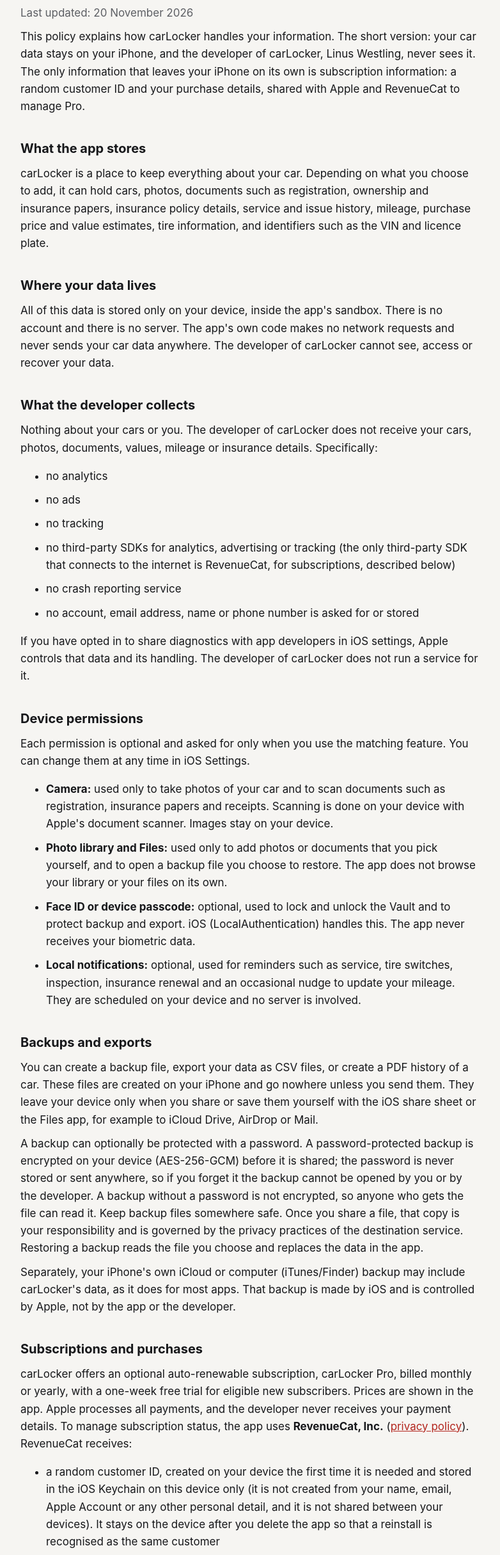
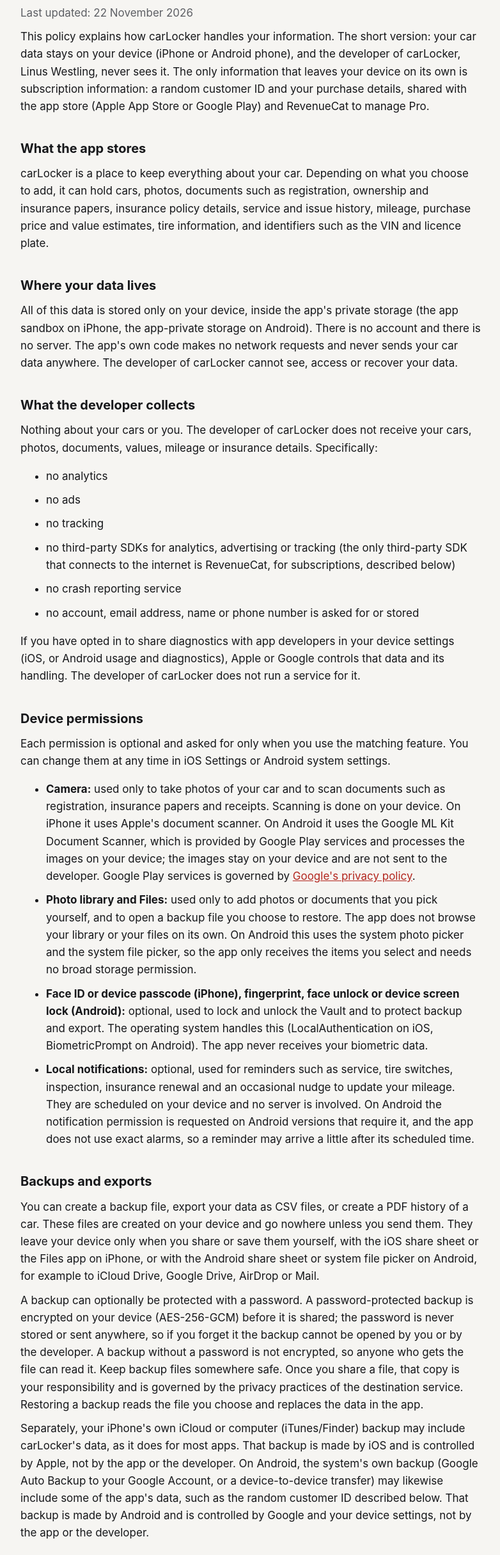
Before and after one commit to LinusWestling/carLockerPolicy, a plain HTML site: page privacy/index.html in a window 1280 px wide. Shown: the part 129-2559 px from the top of the page at 64% size, without its empty margins (248-1030 px from the left). Drawn offline with Linux system fonts and the light colour scheme.

Commit message:
Cover the Android app: Google Play, BiometricPrompt, ML Kit scanner, Android backup

```diff
--- a/privacy/index.html
+++ b/privacy/index.html
@@ -4,12 +4,12 @@
 <body><main>
 <a class="back" href="../">&larr; Back to carLocker</a>
 <h1>Privacy Policy</h1>
-<p class="meta">Last updated: 20 November 2026</p>
-<p>This policy explains how carLocker handles your information. The short version: your car data stays on your iPhone, and the developer of carLocker, Linus Westling, never sees it. The only information that leaves your iPhone on its own is subscription information: a random customer ID and your purchase details, shared with Apple and RevenueCat to manage Pro.</p>
+<p class="meta">Last updated: 22 November 2026</p>
+<p>This policy explains how carLocker handles your information. The short version: your car data stays on your device (iPhone or Android phone), and the developer of carLocker, Linus Westling, never sees it. The only information that leaves your device on its own is subscription information: a random customer ID and your purchase details, shared with the app store (Apple App Store or Google Play) and RevenueCat to manage Pro.</p>
 <h2>What the app stores</h2>
 <p>carLocker is a place to keep everything about your car. Depending on what you choose to add, it can hold cars, photos, documents such as registration, ownership and insurance papers, insurance policy details, service and issue history, mileage, purchase price and value estimates, tire information, and identifiers such as the VIN and licence plate.</p>
 <h2>Where your data lives</h2>
-<p>All of this data is stored only on your device, inside the app's sandbox. There is no account and there is no server. The app's own code makes no network requests and never sends your car data anywhere. The developer of carLocker cannot see, access or recover your data.</p>
+<p>All of this data is stored only on your device, inside the app's private storage (the app sandbox on iPhone, the app-private storage on Android). There is no account and there is no server. The app's own code makes no network requests and never sends your car data anywhere. The developer of carLocker cannot see, access or recover your data.</p>
 <h2>What the developer collects</h2>
 <p>Nothing about your cars or you. The developer of carLocker does not receive your cars, photos, documents, values, mileage or insurance details. Specifically:</p>
 <ul>
@@ -20,31 +20,31 @@
 <li>no crash reporting service</li>
 <li>no account, email address, name or phone number is asked for or stored</li>
 </ul>
-<p>If you have opted in to share diagnostics with app developers in iOS settings, Apple controls that data and its handling. The developer of carLocker does not run a service for it.</p>
+<p>If you have opted in to share diagnostics with app developers in your device settings (iOS, or Android usage and diagnostics), Apple or Google controls that data and its handling. The developer of carLocker does not run a service for it.</p>
 <h2>Device permissions</h2>
-<p>Each permission is optional and asked for only when you use the matching feature. You can change them at any time in iOS Settings.</p>
+<p>Each permission is optional and asked for only when you use the matching feature. You can change them at any time in iOS Settings or Android system settings.</p>
 <ul>
-<li><strong>Camera:</strong> used only to take photos of your car and to scan documents such as registration, insurance papers and receipts. Scanning is done on your device with Apple's document scanner. Images stay on your device.</li>
-<li><strong>Photo library and Files:</strong> used only to add photos or documents that you pick yourself, and to open a backup file you choose to restore. The app does not browse your library or your files on its own.</li>
-<li><strong>Face ID or device passcode:</strong> optional, used to lock and unlock the Vault and to protect backup and export. iOS (LocalAuthentication) handles this. The app never receives your biometric data.</li>
-<li><strong>Local notifications:</strong> optional, used for reminders such as service, tire switches, inspection, insurance renewal and an occasional nudge to update your mileage. They are scheduled on your device and no server is involved.</li>
+<li><strong>Camera:</strong> used only to take photos of your car and to scan documents such as registration, insurance papers and receipts. Scanning is done on your device. On iPhone it uses Apple's document scanner. On Android it uses the Google ML Kit Document Scanner, which is provided by Google Play services and processes the images on your device; the images stay on your device and are not sent to the developer. Google Play services is governed by <a href="https://policies.google.com/privacy">Google's privacy policy</a>.</li>
+<li><strong>Photo library and Files:</strong> used only to add photos or documents that you pick yourself, and to open a backup file you choose to restore. The app does not browse your library or your files on its own. On Android this uses the system photo picker and the system file picker, so the app only receives the items you select and needs no broad storage permission.</li>
+<li><strong>Face ID or device passcode (iPhone), fingerprint, face unlock or device screen lock (Android):</strong> optional, used to lock and unlock the Vault and to protect backup and export. The operating system handles this (LocalAuthentication on iOS, BiometricPrompt on Android). The app never receives your biometric data.</li>
+<li><strong>Local notifications:</strong> optional, used for reminders such as service, tire switches, inspection, insurance renewal and an occasional nudge to update your mileage. They are scheduled on your device and no server is involved. On Android the notification permission is requested on Android versions that require it, and the app does not use exact alarms, so a reminder may arrive a little after its scheduled time.</li>
 </ul>
 <h2>Backups and exports</h2>
-<p>You can create a backup file, export your data as CSV files, or create a PDF history of a car. These files are created on your iPhone and go nowhere unless you send them. They leave your device only when you share or save them yourself with the iOS share sheet or the Files app, for example to iCloud Drive, AirDrop or Mail.</p>
+<p>You can create a backup file, export your data as CSV files, or create a PDF history of a car. These files are created on your device and go nowhere unless you send them. They leave your device only when you share or save them yourself, with the iOS share sheet or the Files app on iPhone, or with the Android share sheet or system file picker on Android, for example to iCloud Drive, Google Drive, AirDrop or Mail.</p>
 <p>A backup can optionally be protected with a password. A password-protected backup is encrypted on your device (AES-256-GCM) before it is shared; the password is never stored or sent anywhere, so if you forget it the backup cannot be opened by you or by the developer. A backup without a password is not encrypted, so anyone who gets the file can read it. Keep backup files somewhere safe. Once you share a file, that copy is your responsibility and is governed by the privacy practices of the destination service. Restoring a backup reads the file you choose and replaces the data in the app.</p>
-<p>Separately, your iPhone's own iCloud or computer (iTunes/Finder) backup may include carLocker's data, as it does for most apps. That backup is made by iOS and is controlled by Apple, not by the app or the developer.</p>
+<p>Separately, your iPhone's own iCloud or computer (iTunes/Finder) backup may include carLocker's data, as it does for most apps. That backup is made by iOS and is controlled by Apple, not by the app or the developer. On Android, the system's own backup (Google Auto Backup to your Google Account, or a device-to-device transfer) may likewise include some of the app's data, such as the random customer ID described below. That backup is made by Android and is controlled by Google and your device settings, not by the app or the developer.</p>
 <h2>Subscriptions and purchases</h2>
-<p>carLocker offers an optional auto-renewable subscription, carLocker Pro, billed monthly or yearly, with a one-week free trial for eligible new subscribers. Prices are shown in the app. Apple processes all payments, and the developer never receives your payment details. To manage subscription status, the app uses <strong>RevenueCat, Inc.</strong> (<a href="https://www.revenuecat.com/privacy">privacy policy</a>). RevenueCat receives:</p>
+<p>carLocker offers an optional auto-renewable subscription, carLocker Pro, billed monthly or yearly, with a one-week free trial for eligible new subscribers. Prices are shown in the app. Apple (App Store) or Google (Google Play) processes all payments, depending on where you installed the app, and the developer never receives your payment details. To manage subscription status, the app uses <strong>RevenueCat, Inc.</strong> (<a href="https://www.revenuecat.com/privacy">privacy policy</a>). RevenueCat receives:</p>
 <ul>
-<li>a random customer ID, created on your device the first time it is needed and stored in the iOS Keychain on this device only (it is not created from your name, email, Apple Account or any other personal detail, and it is not shared between your devices). It stays on the device after you delete the app so that a reinstall is recognised as the same customer</li>
-<li>purchase and receipt information from the App Store (product, price, currency, dates, trial and renewal status)</li>
+<li>a random customer ID, created on your device the first time it is needed (it is not created from your name, email, Apple Account, Google Account or any other personal detail, and it is not shared between your devices). On iPhone it is stored in the iOS Keychain on this device only and stays on the device after you delete the app, so that a reinstall is recognised as the same customer. On Android it is stored in app storage that is included in Android's Auto Backup, so that a reinstall on the same Google Account is recognised as the same customer; that backup copy is held by Google as part of your Android backup</li>
+<li>purchase and receipt information from the App Store or Google Play (product, price, currency, dates, trial and renewal status)</li>
 <li>basic device and app information (device model, OS version, app version, locale/country, and IP address as part of normal network requests)</li>
 </ul>
-<p>RevenueCat links your purchase information to that random customer ID, so Apple's privacy label for carLocker lists Purchase History and a User ID as collected and linked to the ID. The ID cannot be tied to you as a person by carLocker, because carLocker has no account and holds no name or email. This information is used only to unlock Pro, to restore purchases, and for aggregate subscription analytics, for example trial conversion rates. It is not used for advertising, there is no tracking across apps, and the app does not use the IDFA or any advertising identifier. Your car data is never sent to RevenueCat.</p>
+<p>RevenueCat links your purchase information to that random customer ID, so Apple's privacy label and Google Play's Data safety section for carLocker list Purchase History and a User ID as collected and linked to the ID, for app functionality and analytics. This data is not sold and not shared for advertising, and it is encrypted in transit. The ID cannot be tied to you as a person by carLocker, because carLocker has no account and holds no name or email. This information is used only to unlock Pro, to restore purchases, and for aggregate subscription analytics, for example trial conversion rates. It is not used for advertising, there is no tracking across apps, and the app does not use the IDFA, the Android advertising ID or any other advertising identifier. Your car data is never sent to RevenueCat.</p>
 <h2>Children</h2>
 <p>carLocker is not directed at children under 13.</p>
 <h2>Deleting your data</h2>
-<p>You can delete your car data at any time in the app (Settings, Erase all data) or by deleting the app. Because the developer holds no copy, this removes it completely from the app. Copies you exported or shared elsewhere, and any copy in your own iPhone backup, must be deleted separately. The random customer ID stays in your device's Keychain after you delete the app (so your Pro subscription is recognised if you reinstall). It contains no personal information. If you want the purchase record linked to it deleted, email the contact address below and the developer will pass the request on to RevenueCat.</p>
+<p>You can delete your car data at any time in the app (Settings, Erase all data) or by deleting the app. Because the developer holds no copy, this removes it completely from the app. Copies you exported or shared elsewhere, and any copy in your own iPhone or Android backup, must be deleted separately. The random customer ID stays in your device's Keychain after you delete the app on iPhone, and on Android it can be restored from your Google backup if you reinstall on the same Google Account (so your Pro subscription is recognised if you reinstall). It contains no personal information. If you want the purchase record linked to it deleted, email the contact address below and the developer will pass the request on to RevenueCat.</p>
 <h2>Changes to this policy</h2>
 <p>If this policy changes, the updated version will be posted on this page with a new "Last updated" date.</p>
 <h2>Contact</h2>
```
Also changed, not shown: index.html (+3 -3 lines), terms/index.html (+9 -8 lines).
